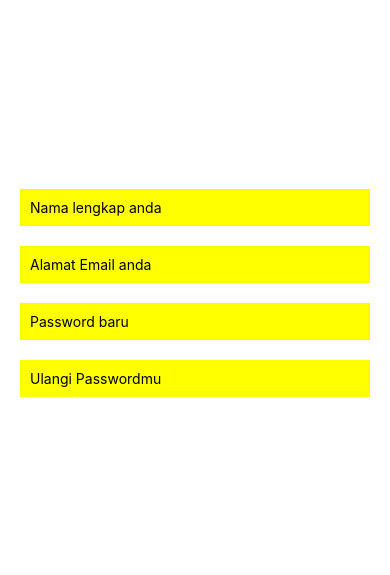
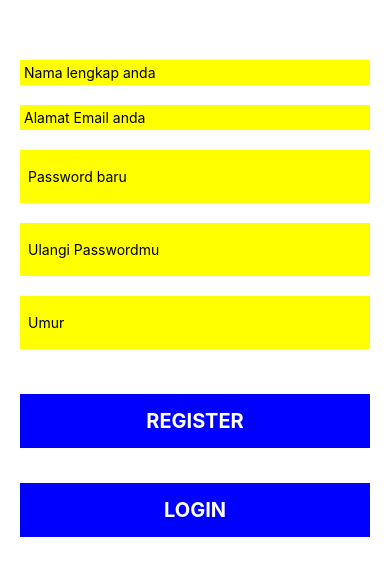
Before and after one commit to Indra2108/simple-online-login-register, a React Native app: screen / in a window 390 px wide. Shown: the part 129-704 px from the top of the page. Built offline with nearby package versions, Linux system fonts and the light colour scheme.

Commit message:
Implementasi API

```diff
--- a/src/register/index.js
+++ b/src/register/index.js
@@ -12,13 +12,12 @@ export default class Register extends Component {
     constructor(props) {
         super(props);
         this.state = {
-            nama: '',
+            name: '',
             email: '',
             password: '',
             password_confirmation: '',
-            teksUsername: '',
+            age: '',
             hide: true,
-            cekData: null
         }
 
         // AsyncStorage.getItem('REGISTER', (error, result) => {
@@ -32,36 +31,99 @@ export default class Register extends Component {
         // });
     }
 
+    registerDataMengtodo = () => {
+        let dataku = {
+            name: this.state.name,
+            email: this.state.email,
+            password: this.state.password,
+            age: this.state.age
+        }
+
+        fetch('https://api-nodejs-todolist.herokuapp.com/user/register', {
+            method: 'POST',
+            headers: {
+                'Content-Type': 'application/json'
+            },
+            body: JSON.stringify(dataku)
+        })
+        .then((response) => response.json())
+        .then((mengrespon) => { console.log(mengrespon) })
+        .catch(error => { console.log(error) })
+    }
+
+    loginDataMengtodo = () => {
+        let dataku = {
+            email: this.state.email,
+            password: this.state.password,
+        }
+
+        fetch('https://api-nodejs-todolist.herokuapp.com/user/login', {
+            method: 'POST',
+            headers: {
+                'Content-Type': 'application/json'
+            },
+            body: JSON.stringify(dataku)
+        })
+        .then((response) => response.json())
+        .then((mengrespon) => { console.log(mengrespon) })
+        .catch(error => { console.log(error) })
+    }
+
     render() {
         return(
             <View style={styles.container}>
-                <View>
+                <View style={styles.inputbackground}>
                     <TextInput
                         placeholder='Nama lengkap anda'
-                        style={styles.inputbackground}
-                        onChangeText={(nama) => { this.setState({ nama })}}
+                        style={styles.textinput}
+                        onChangeText={(name) => { this.setState({ name }) }}
                     />
+                </View>
 
+                <View style={styles.inputbackground}>
                     <TextInput
                         placeholder='Alamat Email anda'
-                        style={styles.inputbackground}
-                        onChangeText={(email) => { this.setState({ email })}}
+                        style={styles.textinput}
+                        onChangeText={(email) => { this.setState({ email }) }}
                     />
+                </View>
 
+                <View style={styles.inputbackground}>
                     <TextInput
                         placeholder='Password baru'
                         style={styles.inputbackground}
-                        onChangeText={(password) => { this.setState({ password })}}
+                        secureTextEntry={this.state.hide}
+                        onChangeText={(password) => { this.setState({ password }) }}
                     />
+                </View>
 
+                <View style={styles.inputbackground}>
                     <TextInput
                         placeholder='Ulangi Passwordmu'
                         style={styles.inputbackground}
-                        onChangeText={(password_confirmation) => { this.setState({ password_confirmation })}}
+                        secureTextEntry={this.state.hide}
+                        onChangeText={(password_confirmation) => { this.setState({ password_confirmation }) }}
                     />
+                </View>
 
+                <View style={styles.inputbackground}>
+                    <TextInput
+                        placeholder='Umur'
+                        style={styles.inputbackground}
+                        onChangeText={(age) => { this.setState({ age }) }}
+                    />
+                </View>
 
-                </View>
+                    {/* <TouchableOpacity style={styles.tombol} onPress={() => this.submitData()}> */}
+                    {/* <TouchableOpacity style={styles.tombol} onPress={() => this.submitDataReqres()}> */}
+                    <TouchableOpacity style={styles.tombol} onPress={() => this.registerDataMengtodo()}>
+                    {/* <TouchableOpacity style={styles.tombol} onPress={() => alert('Nama: '+this.state.name +' Email: '+ this.state.email +' Password: '+ this.state.password +' Password Lagi '+ this.state.password_confirmation)}> */}
+                        <Text style={styles.tulisantombol}>REGISTER</Text>
+                    </TouchableOpacity>
+
+                    <TouchableOpacity style={styles.tombol} onPress={() => this.loginDataMengtodo()}>
+                        <Text style={styles.tulisantombol}>LOGIN</Text>
+                    </TouchableOpacity>
             </View>
         )
     }
--- a/src/register/styles.js
+++ b/src/register/styles.js
@@ -12,7 +12,7 @@ export default StyleSheet.create({
         flexDirection: 'row',
         alignItems: 'center',
         justifyContent: 'space-between',
-        padding: 10,
+        padding: 4,
     },
     textinput: {
 
```
